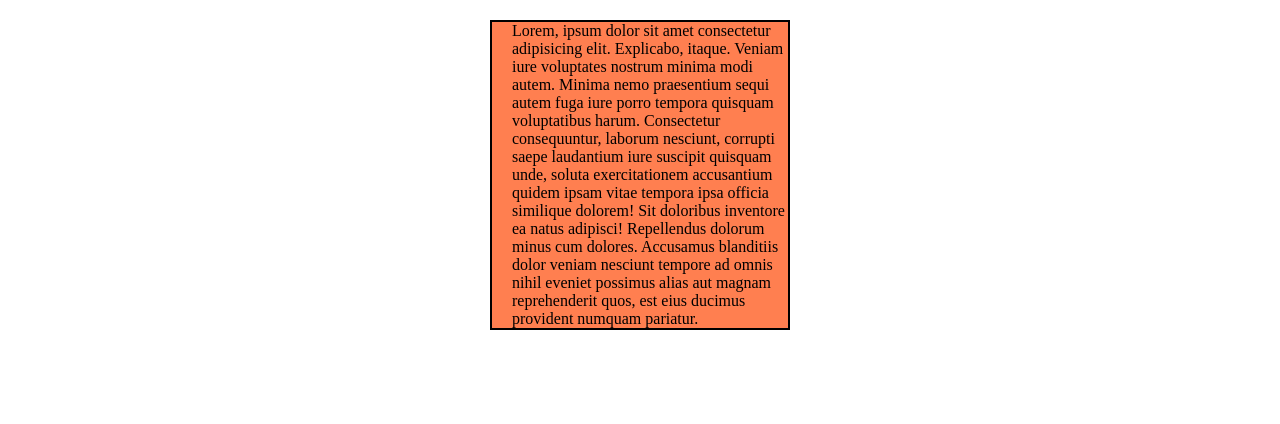
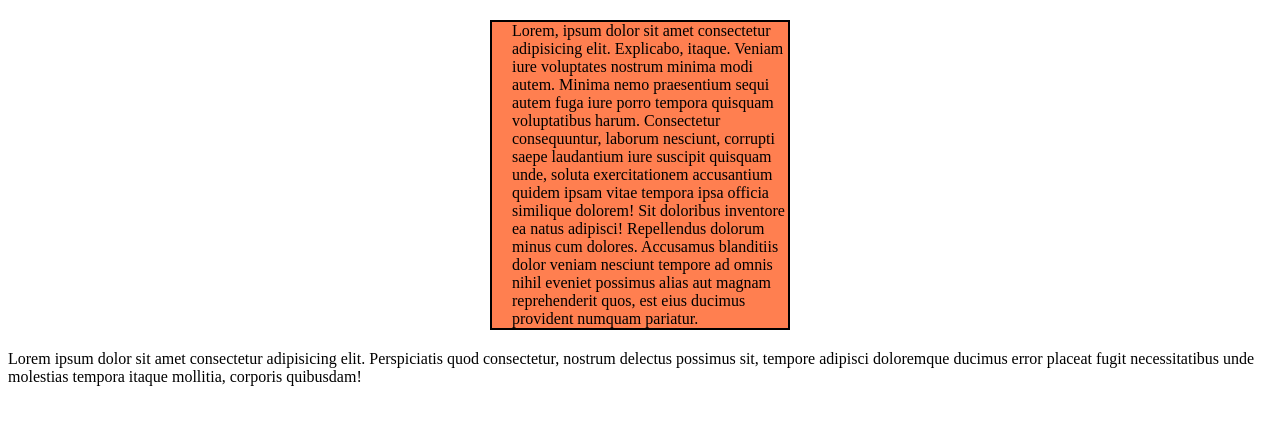
Before and after one commit to ideapedyudi/ideapedyudi-css-layouting, a plain HTML site: page box model - padding, border/index.html in a window 1280 px wide. Drawn offline with Linux system fonts and the light colour scheme.

Commit message:
menambahkan paragraf

```diff
--- a/box model - padding, border/index.html
+++ b/box model - padding, border/index.html
@@ -10,6 +10,7 @@
 
     <div>Lorem, ipsum dolor sit amet consectetur adipisicing elit. Explicabo, itaque. Veniam iure voluptates nostrum minima modi autem. Minima nemo praesentium sequi autem fuga iure porro tempora quisquam voluptatibus harum. Consectetur consequuntur, laborum nesciunt, corrupti saepe laudantium iure suscipit quisquam unde, soluta exercitationem accusantium quidem ipsam vitae tempora ipsa officia similique dolorem! Sit doloribus inventore ea natus adipisci! Repellendus dolorum minus cum dolores. Accusamus blanditiis dolor veniam nesciunt tempore ad omnis nihil eveniet possimus alias aut magnam reprehenderit quos, est eius ducimus provident numquam pariatur.</div>
 
+    <p>Lorem ipsum dolor sit amet consectetur adipisicing elit. Perspiciatis quod consectetur, nostrum delectus possimus sit, tempore adipisci doloremque ducimus error placeat fugit necessitatibus unde molestias tempora itaque mollitia, corporis quibusdam!</p>
 
 </body>
 </html>
```
Also changed, not shown: css reset/index.html (added).
